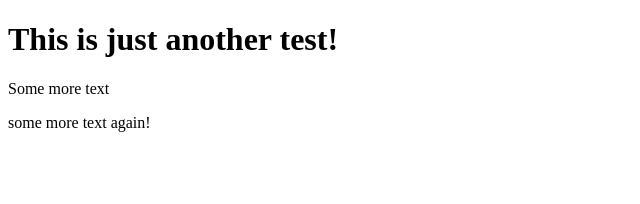
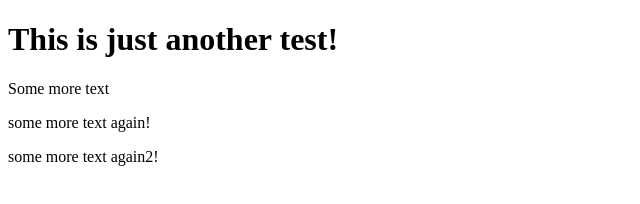
Before and after one commit to tuggis/hello-world2, a plain HTML site: page index.html in a window 1280 px wide. Shown: the whole page, without its empty margins (0-640 px from the left). Drawn offline with Linux system fonts and the light colour scheme.

Commit message:
More text again!

```diff
--- a/index.html
+++ b/index.html
@@ -9,5 +9,6 @@
       <h1>This is just another test!</h1>
       <p>Some more text</p>
       <p>some more text again!</p>
+      <p>some more text again2!</p>
    </body>
 </html>
```
